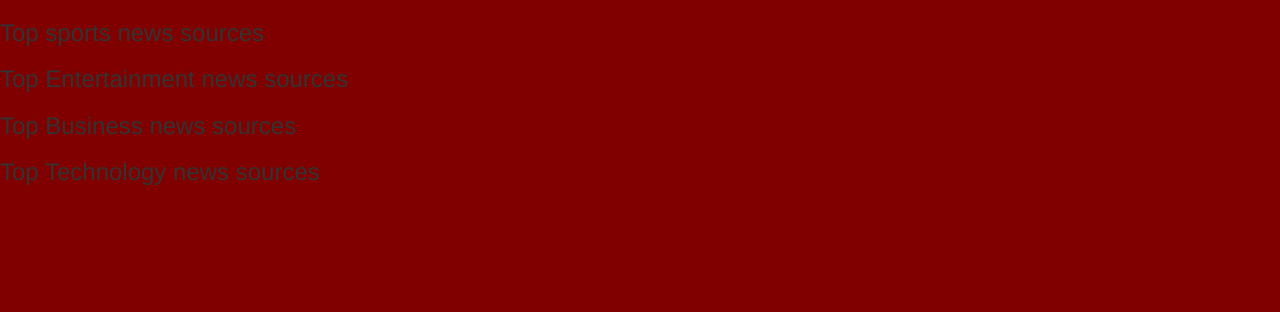
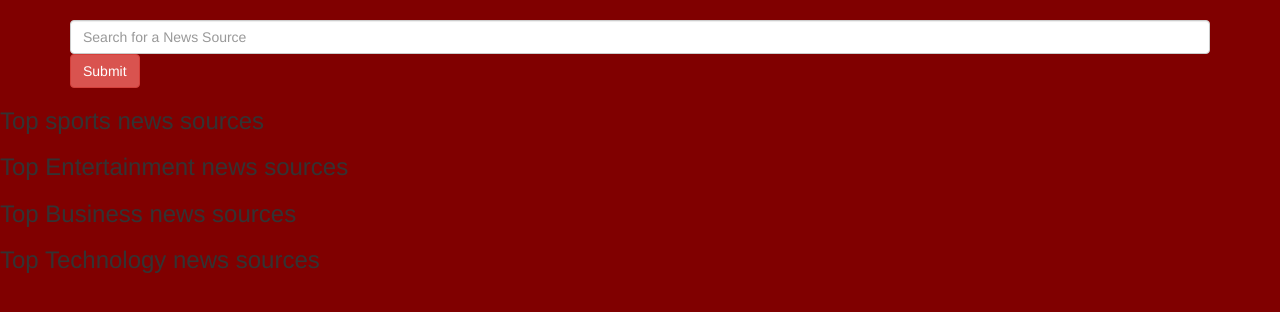
Before and after one commit to Kernael92/highlight-news, a Flask app: template app/templates/index.html in a window 1280 px wide. Shown: the part 52-364 px from the top of the page. Run offline with Flask 2, Linux system fonts and the light colour scheme; the template is opened without the code that fills it, so the values that code supplies are empty; parts of the project's set-up code (start-up, migrations or seed data) failed here and were passed over; some libraries are stand-ins or nearby versions.

Commit message:
create a form with two input fields

```diff
--- a/app/templates/index.html
+++ b/app/templates/index.html
@@ -11,6 +11,15 @@
 
 <!-- Content block -->
 {% block content %}
+<div class="container">
+    <form>
+            <input type="text" name="movie_query" placeholder="Search for a News Source" class="form-control">
+            <input type="submit"  value="Submit" class="btn btn-danger">
+
+
+    </form>
+
+</div>
 
 
 <!-- Sports source section -->
```
